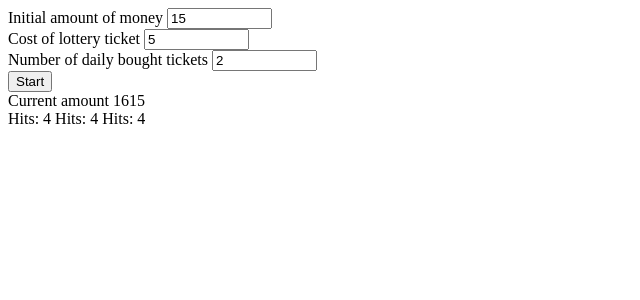
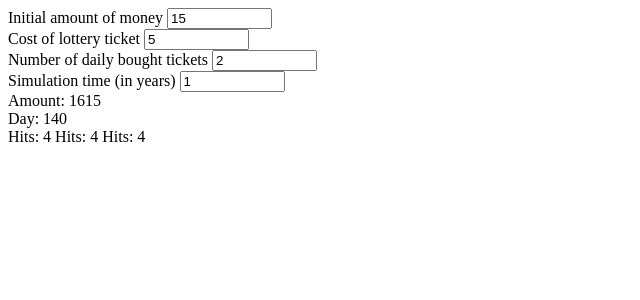
Before and after one commit to mparafiniuk/lottery-vs-investing-simulator, an Angular app: page / in a window 1280 px wide. Both pictures are taken after a click on the button "Start". Shown: the top 300 px of the page, without its empty margins (0-640 px from the left). Built offline with nearby package versions, Linux system fonts and the light colour scheme.

Commit message:
added configurable simulation time and display current day

```diff
--- a/src/app/config.ts
+++ b/src/app/config.ts
@@ -6,4 +6,6 @@ export class Config {
 
   numberOfDrawnNumbers: number;
   numberOfAllNumbers: number;
+
+  simulationTime: number;
 }
--- a/src/app/lottery/lottery.component.html
+++ b/src/app/lottery/lottery.component.html
@@ -19,11 +19,18 @@
       <input [(ngModel)]="config.dailyNumberOfTickets" size="10">
     </label>
   </div>
+
+  <div>
+    <label>Simulation time (in years)
+      <input [(ngModel)]="config.simulationTime" size="10">
+    </label>
+  </div>
 </div>
 
-<button (click)="startSimulation()">Start</button><br>
+<button (click)="startSimulation()" [hidden]="lotteryStarted">Start</button>
 <div [hidden]="!lotteryStarted">
-  Current amount <span>{{ currentAmount }}</span><br>
+  Amount: <span>{{ currentAmount }}</span><br>
+  Day: <span>{{ currentDay }}</span>
 </div>
 
 {{ log }}
--- a/src/app/lottery/lottery.component.ts
+++ b/src/app/lottery/lottery.component.ts
@@ -1,5 +1,4 @@
 import { Component, OnInit } from '@angular/core';
-import { FormsModule } from '@angular/forms';
 
 import { Config } from '../config';
 
@@ -7,14 +6,14 @@ import { Config } from '../config';
   selector: 'app-lottery',
   templateUrl: './lottery.component.html',
   styleUrls: ['./lottery.component.css'],
-  imports: [FormsModule]
 })
 export class LotteryComponent implements OnInit {
 
   // TODO:
-  // lottery options:
+  // config options:
 
   // start/stop button
+  // progress bar
   // option to select popular lotteries
   // exclude duplicates when generating numbers
   // configuration of prizes
@@ -22,18 +21,24 @@ export class LotteryComponent implements OnInit {
   lotteryStarted: boolean = false;
   config: Config = {
     initialAmount: 15,
+
     costOfTicket: 5,
     dailyNumberOfTickets: 2,
+
     numberOfDrawnNumbers: 6,
-    numberOfAllNumbers: 42
+    numberOfAllNumbers: 42,
+
+    simulationTime: 1
   };
 
   luckyNumbers: number[];
   currentAmount: number;
+  currentDay: number;
 
   simInterval: number;
 
-  log: string[] = "";
+  log: string = "";
+  readonly daysInYear: number = 365.242199;
 
   constructor() { }
 
@@ -42,6 +47,9 @@ export class LotteryComponent implements OnInit {
   }
 
   startSimulation(): void {
+    let simulationDays = Math.floor(this.config.simulationTime * this.daysInYear);
+    console.log(simulationDays);
+
     if(this.lotteryStarted === true) {
       this.lotteryStarted = false;
       clearInterval(this.simInterval);
@@ -50,11 +58,16 @@ export class LotteryComponent implements OnInit {
       this.lotteryStarted = true;
       this.loadConfigData();
 
+      this.currentDay = 0;
       this.simInterval = setInterval(() => {
         this.luckyNumbers = this.generateNumbers();
 
         for(let i=0; i<this.config.dailyNumberOfTickets; i++) {
           this.draw();
+        }
+
+        if(++this.currentDay >= simulationDays) {
+          clearInterval(this.simInterval);
         }
       }, 20);
     }
```
